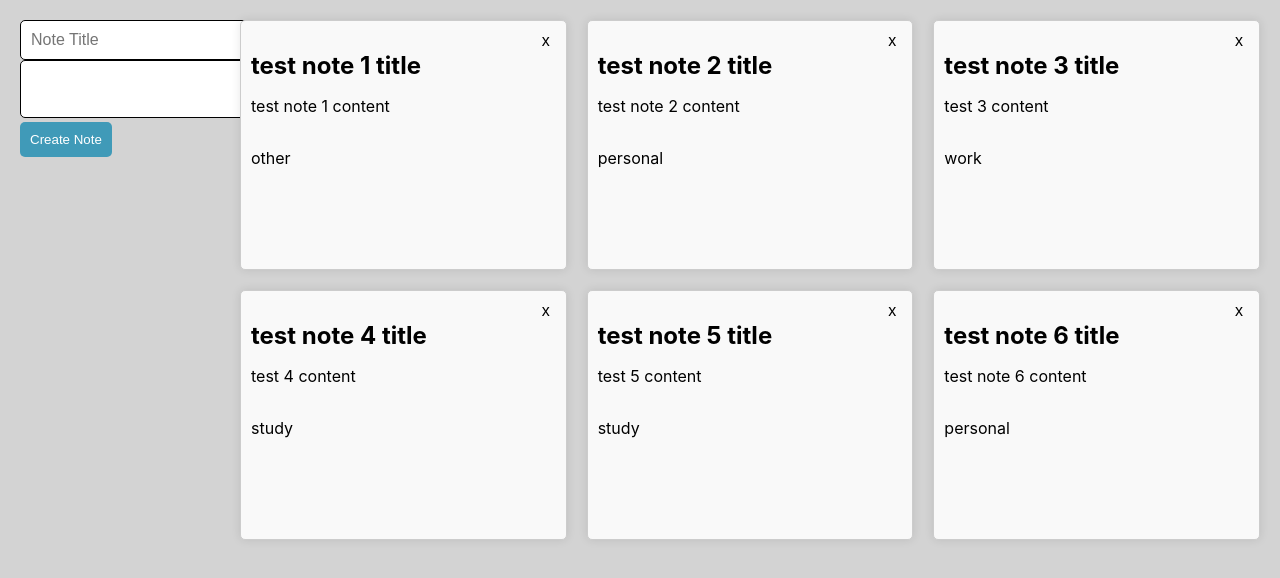
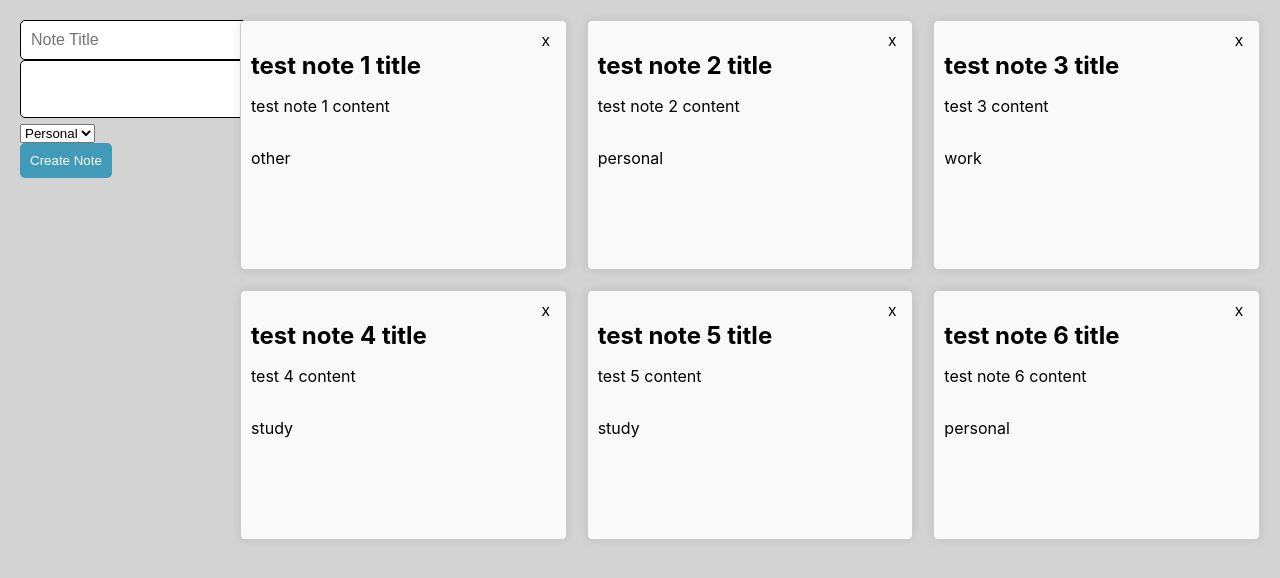
Before and after one commit to beneenfune/CSE-110-LAB-2, a React (Create React App) app in the folder my-app/: page / in a window 1280 px wide. Shown: the top 578 px of the page. Built offline with nearby package versions, Linux system fonts and the light colour scheme.

Commit message:
Exercise 4.3.1 CreateDone

```diff
--- a/my-app/src/App.tsx
+++ b/my-app/src/App.tsx
@@ -3,25 +3,69 @@
 import { Label, Note } from "./types"
 import { dummyNotesList } from './constants';
 import './App.css';
+import { useState } from 'react';
 
 function App() {
+  const [notes, setNotes] = useState(dummyNotesList);
+  const initialNote = {
+    id: -1,
+    title: "",
+    content:"",
+    label: Label.other,
+  }
+  const [createNote, setCreateNote] = useState(initialNote);
+
+  function createNoteHandler(event: React.FormEvent<HTMLFormElement>) {
+    event.preventDefault();
+    const newNote = {
+      id: notes.length + 1,
+      title: createNote.title,
+      content: createNote.content,
+      label: createNote.label,
+    }
+    setNotes([...notes, newNote]);
+    setCreateNote(initialNote);
+  }
+
   return (
     <div className="app-container">
-      <form className="note-form">
+      <form className="note-form" onSubmit={createNoteHandler}>
         <div>
-          <input placeholder="Note Title"></input>
+          <input
+            placeholder="Note Title"
+            onChange={(event) =>
+              setCreateNote({...createNote, title: event.target.value})}
+              required>
+          </input>
         </div>
 
         <div>
-          <textarea></textarea>
+          <textarea
+            onChange={(event)=>
+              setCreateNote({...createNote, content: event.target.value})}
+            required>
+          </textarea>
         </div>
 
         <div>
-          <button type="submit">Create Note</button>
+          <select onChange={(event) =>
+            setCreateNote({...createNote, label: event.target.value as Label })}
+            required>
+              <option value={Label.personal}>Personal</option>
+              <option value={Label.study}>Study</option>
+              <option value={Label.work}>Work</option>
+              <option value={Label.other}>Other</option>
+          </select>
+        </div>
+
+        <div>
+          <button
+           type="submit">Create Note</button>
         </div>
       </form>
+
       <div className="note-grid">
-        {dummyNotesList.map((note) => (
+        {notes.map((note) => (
           <div
             key={note.id}
             className='note-item'>
```
